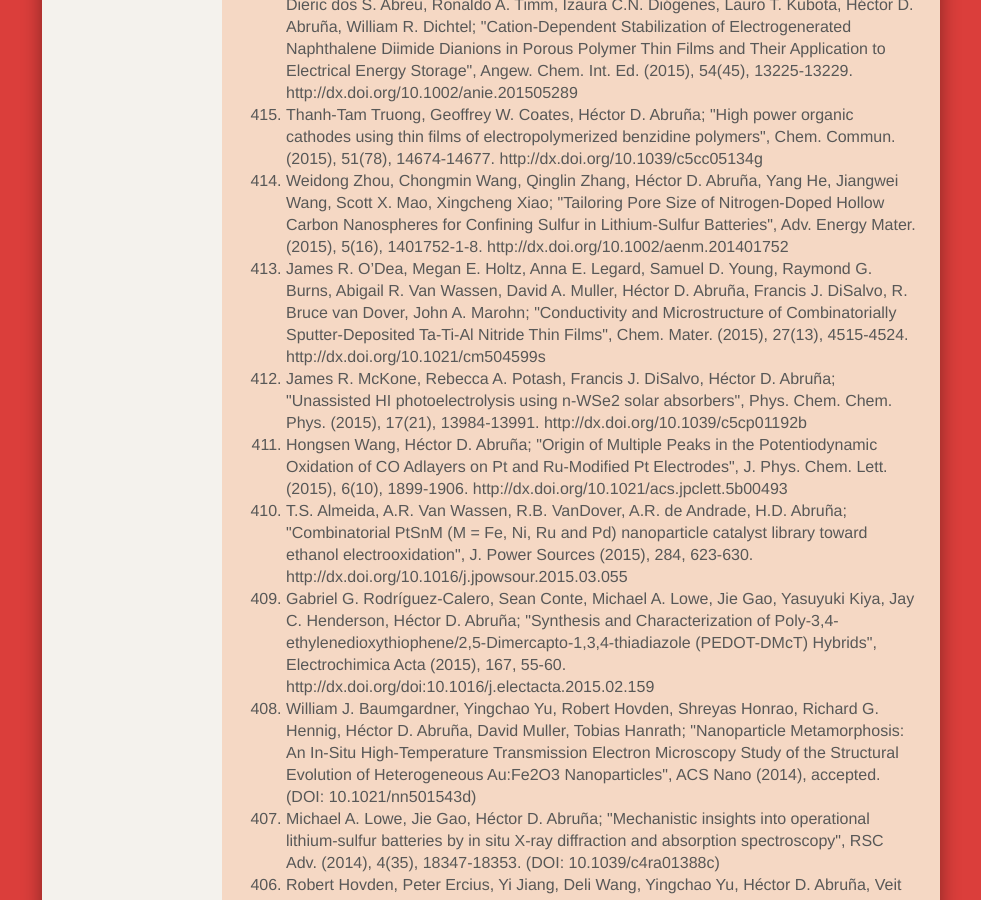
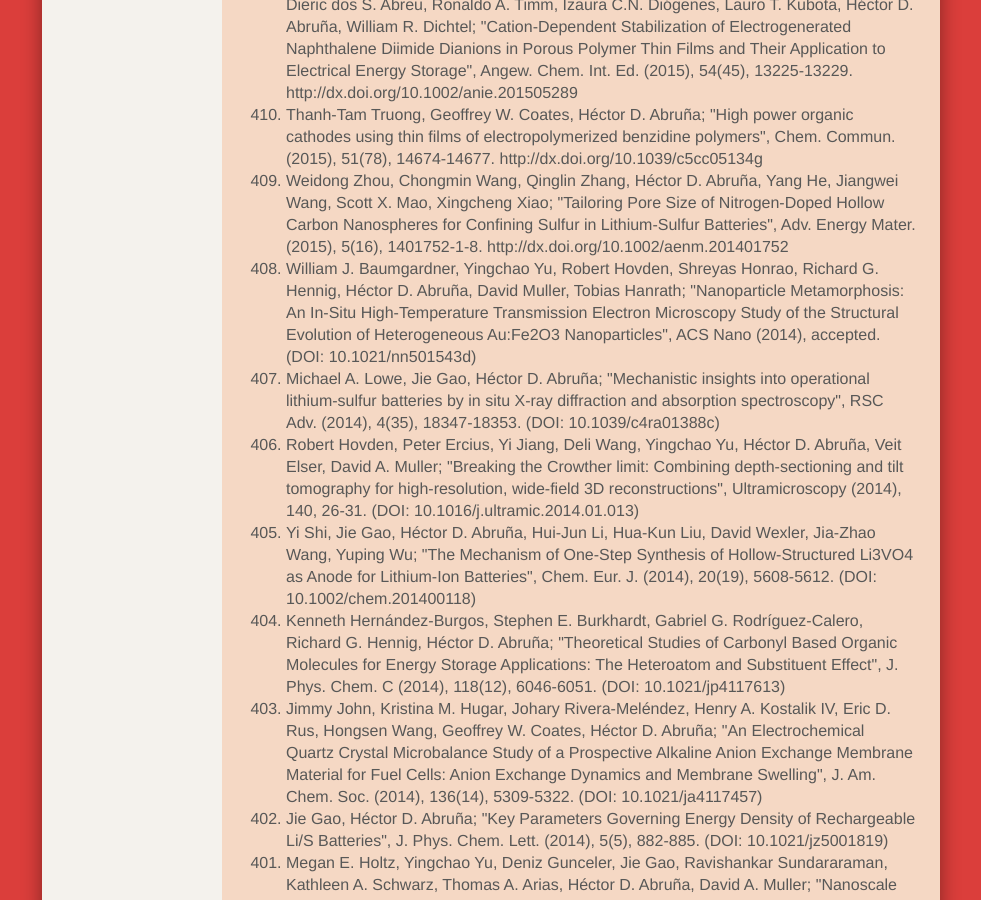
Before and after one commit to abruna/abruna.github.com, a Jekyll site: the page built from publications.html, in a window 1280 px wide and 900 px high, scrolled down 823 px. Shown: the whole window, without its empty margins (149-1130 px from the left). Built offline with Jekyll 4.4.1, drawn with Linux system fonts in a browser that asks for light colours; nearby versions of some CDN libraries.

Commit message:
Update publications.yml

```diff
--- a/_data/publications.yml
+++ b/_data/publications.yml
@@ -6,12 +6,6 @@
 - "Catherine R. DeBlase, Kenneth Hernández-Burgos, Julian M. Rotter, David J. Fortman, Dieric dos S. Abreu, Ronaldo A. Timm, Izaura C.N. Diógenes, Lauro T. Kubota, Héctor D. Abruña, William R. Dichtel; \"Cation-Dependent Stabilization of Electrogenerated Naphthalene Diimide Dianions in Porous Polymer Thin Films and Their Application to Electrical Energy Storage\", Angew. Chem. Int. Ed. (2015), 54(45), 13225-13229. http://dx.doi.org/10.1002/anie.201505289"
 - "Thanh-Tam Truong, Geoffrey W. Coates, Héctor D. Abruña; \"High power organic cathodes using thin films of electropolymerized benzidine polymers\", Chem. Commun. (2015), 51(78), 14674-14677. http://dx.doi.org/10.1039/c5cc05134g"
 - "Weidong Zhou, Chongmin Wang, Qinglin Zhang, Héctor D. Abruña, Yang He, Jiangwei Wang, Scott X. Mao, Xingcheng Xiao; \"Tailoring Pore Size of Nitrogen-Doped Hollow Carbon Nanospheres for Confining Sulfur in Lithium-Sulfur Batteries\", Adv. Energy Mater. (2015), 5(16), 1401752-1-8. http://dx.doi.org/10.1002/aenm.201401752"
-- "James R. O’Dea, Megan E. Holtz, Anna E. Legard, Samuel D. Young, Raymond G. Burns, Abigail R. Van Wassen, David A. Muller, Héctor D. Abruña, Francis J. DiSalvo, R. Bruce van Dover, John A. Marohn; \"Conductivity and Microstructure of Combinatorially Sputter-Deposited Ta-Ti-Al Nitride Thin Films\", Chem. Mater. (2015), 27(13), 4515-4524. http://dx.doi.org/10.1021/cm504599s"
-- "James R. McKone, Rebecca A. Potash, Francis J. DiSalvo, Héctor D. Abruña; \"Unassisted HI photoelectrolysis using n-WSe2 solar absorbers\", Phys. Chem. Chem. Phys. (2015), 17(21), 13984-13991. http://dx.doi.org/10.1039/c5cp01192b"
-- "Hongsen Wang, Héctor D. Abruña; \"Origin of Multiple Peaks in the Potentiodynamic Oxidation of CO Adlayers on Pt and Ru-Modified Pt Electrodes\", J. Phys. Chem. Lett. (2015), 6(10), 1899-1906. http://dx.doi.org/10.1021/acs.jpclett.5b00493"
-- "T.S. Almeida, A.R. Van Wassen, R.B. VanDover, A.R. de Andrade, H.D. Abruña; \"Combinatorial PtSnM (M = Fe, Ni, Ru and Pd) nanoparticle catalyst library toward ethanol electrooxidation\", J. Power Sources (2015), 284, 623-630. http://dx.doi.org/10.1016/j.jpowsour.2015.03.055"
-- "Gabriel G. Rodríguez-Calero, Sean Conte, Michael A. Lowe, Jie Gao, Yasuyuki Kiya, Jay C. Henderson, Héctor D. Abruña; \"Synthesis and Characterization of Poly-3,4-ethylenedioxythiophene/2,5-Dimercapto-1,3,4-thiadiazole (PEDOT-DMcT) Hybrids\", Electrochimica Acta (2015), 167, 55-60. http://dx.doi.org/doi:10.1016/j.electacta.2015.02.159"
-
 
 
 - "William J. Baumgardner, Yingchao Yu, Robert Hovden, Shreyas Honrao, Richard G. Hennig, Héctor D. Abruña, David Muller, Tobias Hanrath; \"Nanoparticle Metamorphosis: An In-Situ High-Temperature Transmission Electron Microscopy Study of the Structural Evolution of Heterogeneous Au:Fe2O3 Nanoparticles\", ACS Nano (2014), accepted.  (DOI: 10.1021/nn501543d)"
```
